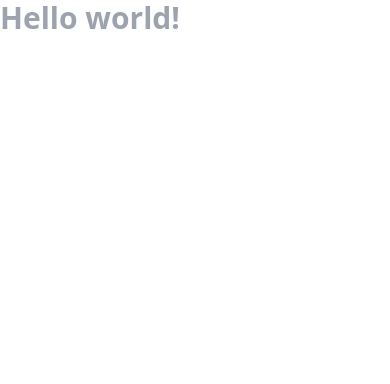
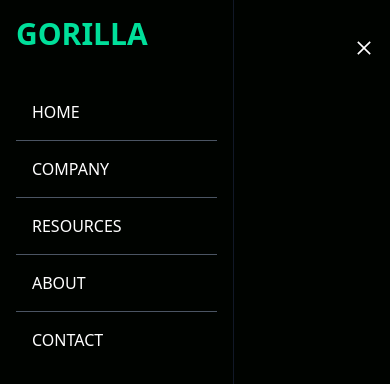
Before and after one commit to wolterbwambale/gorilland, a React (Create React App) app: page / in a window 390 px wide. Shown: the top 384 px of the page. Built offline with nearby package versions, Linux system fonts and the light colour scheme.

Commit message:
feat(Navbar and mobile menu):fixed the navbar for both desktop and mobile

```diff
--- a/package.json
+++ b/package.json
@@ -9,7 +9,9 @@
     "@testing-library/user-event": "^13.5.0",
     "react": "^19.1.1",
     "react-dom": "^19.1.1",
+    "react-icons": "^5.5.0",
     "react-scripts": "5.0.1",
+    "react-typed": "^2.0.12",
     "web-vitals": "^2.1.4"
   },
   "scripts": {
--- a/src/App.js
+++ /dev/null
@@ -1,10 +0,0 @@
-import React from "react";
-function App() {
-  return (
-    <div className="App">
-      <h1 className="text-3xl text-gray-400 font-bold">Hello world!</h1>
-    </div>
-  );
-}
-
-export default App;
--- /dev/null
+++ b/src/App.jsx
@@ -0,0 +1,13 @@
+import React from "react";
+import Navbar from "./components/Navbar";
+import Hero from "./components/Hero";
+function App() {
+  return (
+    <div className="">
+      <Navbar />
+      <Hero />
+    </div>
+  );
+}
+
+export default App;
--- /dev/null
+++ b/src/components/Hero.jsx
@@ -0,0 +1,11 @@
+import React from 'react'
+
+function Hero() {
+  return (
+    <div>
+      <h1 className='text-white'>Hero</h1>
+    </div>
+  )
+}
+
+export default Hero
--- /dev/null
+++ b/src/components/Navbar.jsx
@@ -0,0 +1,39 @@
+
+import { useState,React } from 'react'
+import {AiOutlineMenu,AiOutlineClose} from 'react-icons/ai'
+
+function Navbar() {
+ const [nav, setNav]=useState(false)
+ const handleNav = () =>{
+    setNav(!nav)
+ }
+  return (
+    <div className=' flex justify-between items-center h-24 max-w-[1240px] mx-auto px-4 text-white'>
+      <h1 className='text-[#00df9a] font-bold text-3xl w-full uppercase'>Gorilla</h1>
+      <ul className='hidden md:flex'>
+        <li className='p-4'>Home</li>
+        <li className='p-4'>Company</li>
+        <li className='p-4'>Resources</li>
+        <li className='p-4'>About</li>
+        <li className='p-4'>Contact</li>
+      </ul>
+      <div onClick={handleNav} className='block md:hidden'>
+        {!nav ? <AiOutlineClose size={20}/>:<AiOutlineMenu size={20}/>}
+
+      <div className={!nav?'fixed left-0 top-0 w-[60%] border-r h-full border-r-gray-900 bg-[#000300] ease-in-out duration-500':"fixed left-[-100%]"}>
+        <h1 className='text-[#00df9a] font-bold text-3xl w-full uppercase m-4'>Gorilla</h1>
+        <ul className='uppercase p-4'>
+        <li className='p-4 border-b border-gray-600'>Home</li>
+        <li className='p-4 border-b border-gray-600'>Company</li>
+        <li className='p-4 border-b border-gray-600'>Resources</li>
+        <li className='p-4 border-b border-gray-600 w-full'>About</li>
+        <li className='p-4'>Contact</li>
+        </ul>
+        </div>
+      </div>
+
+    </div>
+  )
+}
+
+export default Navbar
--- a/src/index.css
+++ b/src/index.css
@@ -1,3 +1,7 @@
 @tailwind base;
 @tailwind components;
 @tailwind utilities;
+
+body{
+    background-color: #000300;
+}
```
Also changed, not shown: src/index.jsx (renamed from src/index.js), 1 other file (tests, documents, lock files or other folders).
